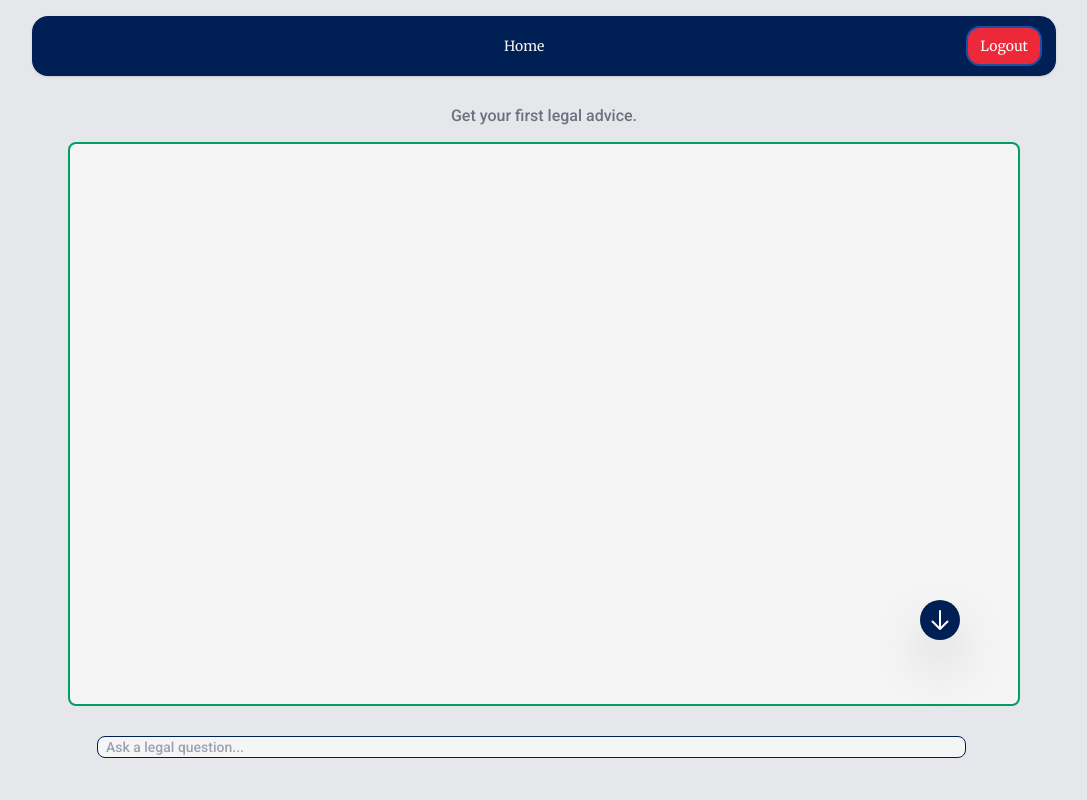
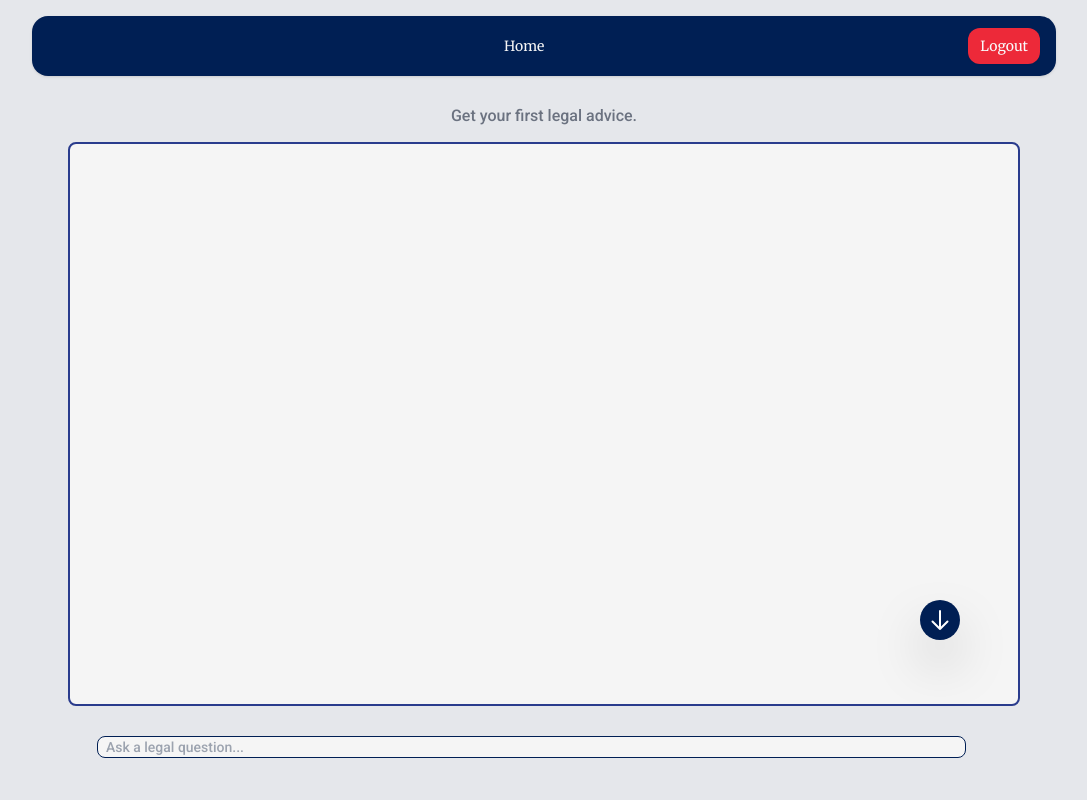
Before and after one commit to arslaan5/Legal-Document-Assistant, a Django app: page /main/ in a window 1280 px wide. Shown: the whole page, without its empty margins (96-1183 px from the left). Run offline with Django 5.2, Linux system fonts and the light colour scheme; the visitor is signed in with stand-in values (Sample User, id 1); style sheets or scripts are compiled from the project's sources; some libraries are stand-ins or nearby versions.

Commit message:
added 404.html & fixed ui

```diff
--- a/assistant/templates/index.html
+++ b/assistant/templates/index.html
@@ -15,7 +15,7 @@
     /><link rel="icon" type="image/x-icon" href="{% static 'images\favicon.png' %}">
   </head>
   <body class="bg-gray-200">
-    <div class="max-w-full mx-auto p-2 roboto-medium relative">
+    <div class="container max-w-full mx-auto p-2 roboto-medium relative">
       <div class="flex justify-between items-center w-full mb-24">
         <!-- Back Button -->
         <header
@@ -47,7 +47,7 @@
                 <button
                   id="logoutButton"
                   type="submit"
-                  class="items-center justify-center rounded-xl bg-[#ED2939] px-3 py-2 text-sm sm:merriweather-regular text-gray-50 shadow-sm ring-2 transition-all duration-150 hover:bg-[#E60026] sm:inline-flex focus-visible:outline focus-visible:outline-2 focus-visible:outline-offset-2 focus-visible:outline-[#2e8b57]"
+                  class="items-center justify-center rounded-xl bg-[#ED2939] px-3 py-2 text-sm sm:merriweather-regular text-gray-50 shadow-sm transition-all duration-150 hover:bg-[#E60026] sm:inline-flex focus-visible:outline focus-visible:outline-2 focus-visible:outline-offset-2 focus-visible:outline-[#2e8b57]"
                 >
                   Logout
                 </button>
@@ -99,7 +99,7 @@
       <!-- Chat History -->
       <div
         id="chatHistory"
-        class="chat-history overflow-y-auto h-[70vh] w-11/12 sm:w-9/12 mx-auto md:max-h-[70vh] mb-8 mt-4 overscroll-auto scroll-smooth scrollbar-hide outline rounded-md outline-[#009E60] outline-2 bg-[#F5F5F5]"
+        class="chat-history overflow-y-auto h-[70vh] w-11/12 sm:w-9/12 mx-auto md:max-h-[70vh] mb-8 mt-4 overscroll-auto scroll-smooth scrollbar-hide outline rounded-md outline-[#2a3c8d] outline-2 bg-[#F5F5F5]"
       >
         {% for message in conversation %}
         <div class="messages mb-4 flex justify-between">
--- a/assistant/urls.py
+++ b/assistant/urls.py
@@ -1,12 +1,6 @@
 from django.urls import path
 from . import views
 from django.contrib.auth.views import LogoutView
-from django.conf.urls import handler400, handler403, handler404, handler500
-
-handler400 = 'views.error_view'
-handler403 = 'views.error_view'
-handler404 = 'views.error_view'
-handler500 = 'views.error_view'
 
 urlpatterns = [
     path('main/', views.query_view, name="index"),
```
Also changed, not shown: assistant/templates/404.html (renamed from assistant/templates/error.html, +7 -9 lines), 1 other file.
